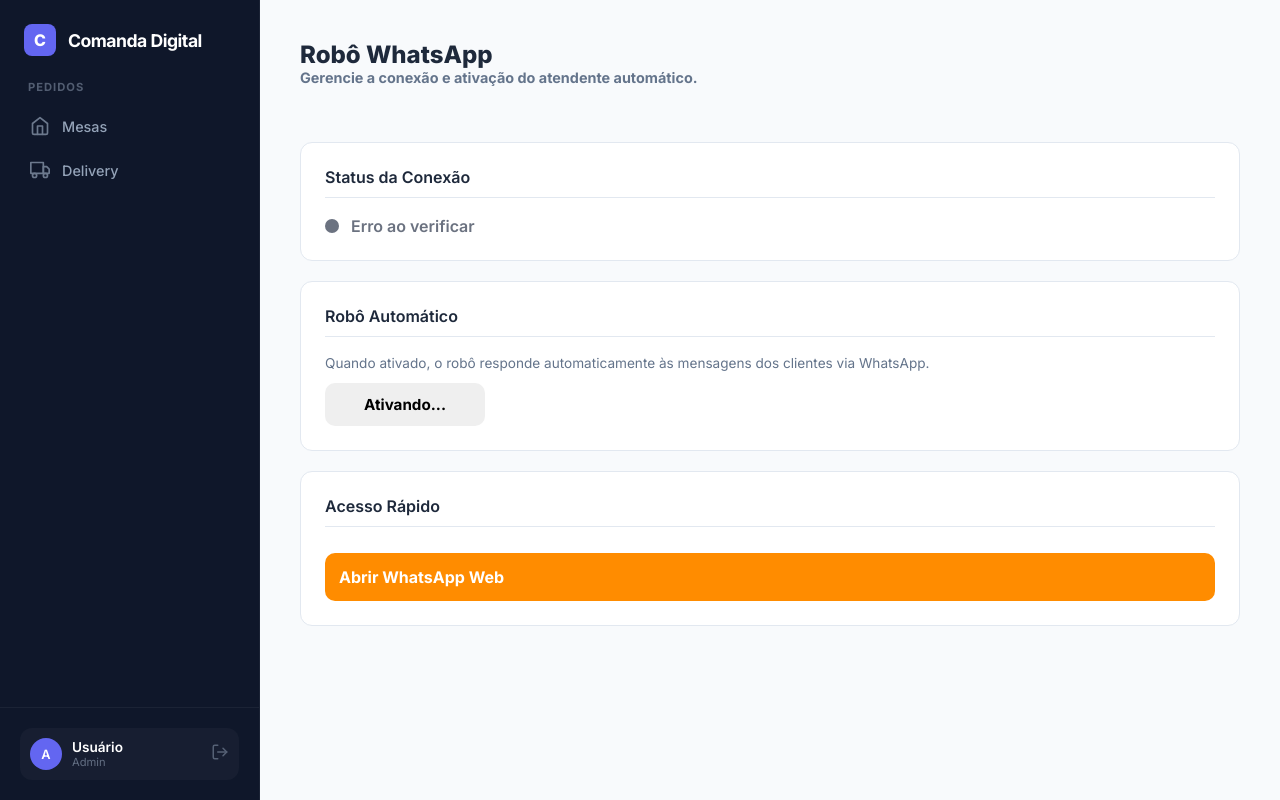
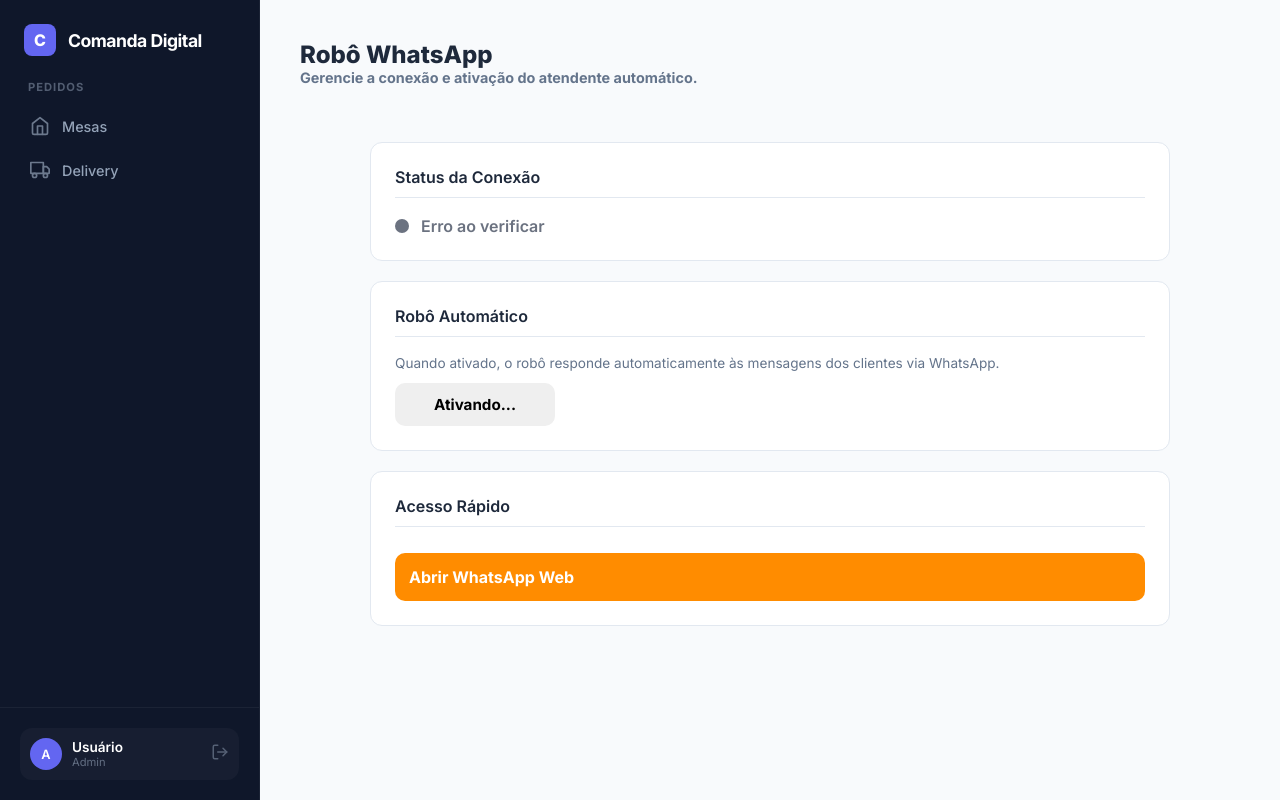
Before and after one commit to friamericardo-ux/Sistema-Restaurante, a Flask app: template templates/whatsapp/index.html in a window 1280 px wide. Run offline with Flask 3, Linux system fonts and the light colour scheme; the template is opened without the code that fills it, so the values that code supplies are empty; parts of the project's set-up code (start-up, migrations or seed data) failed here and were passed over.

Commit message:
fix: whatsapp template encoding and card styles

```diff
--- a/templates/whatsapp/index.html
+++ b/templates/whatsapp/index.html
@@ -10,10 +10,11 @@
 {% endblock %}
 
 {% block content %}
-<div class="container">
+<div class="container" style="max-width: 800px; margin: 0 auto;">
+
   <div class="card-config">
     <div class="card-config-titulo">Status da Conexão</div>
-    <div style="display: flex; align-items: center; gap: 12px; margin-top: 8px;">
+    <div style="display: flex; align-items: center; gap: 12px;">
       <div id="status-indicator" style="width: 14px; height: 14px; border-radius: 50%; background: #6B7280;"></div>
       <span id="status-text" style="font-weight: 600;">Verificando...</span>
     </div>
@@ -36,11 +37,7 @@
       Quando ativado, o robô responde automaticamente às mensagens dos clientes via WhatsApp.
     </p>
     <div style="display: flex; align-items: center; gap: 16px;">
-      <button id="btn-toggle" type="button"
-        class="btn-toggle-status"
-        style="min-width: 160px;">
-        Ativando...
-      </button>
+      <button id="btn-toggle" type="button" class="btn-toggle-status" style="min-width: 160px;">Ativando...</button>
       <span id="toggle-status" style="font-size: 0.85rem; color: var(--text-muted);"></span>
     </div>
   </div>
```
